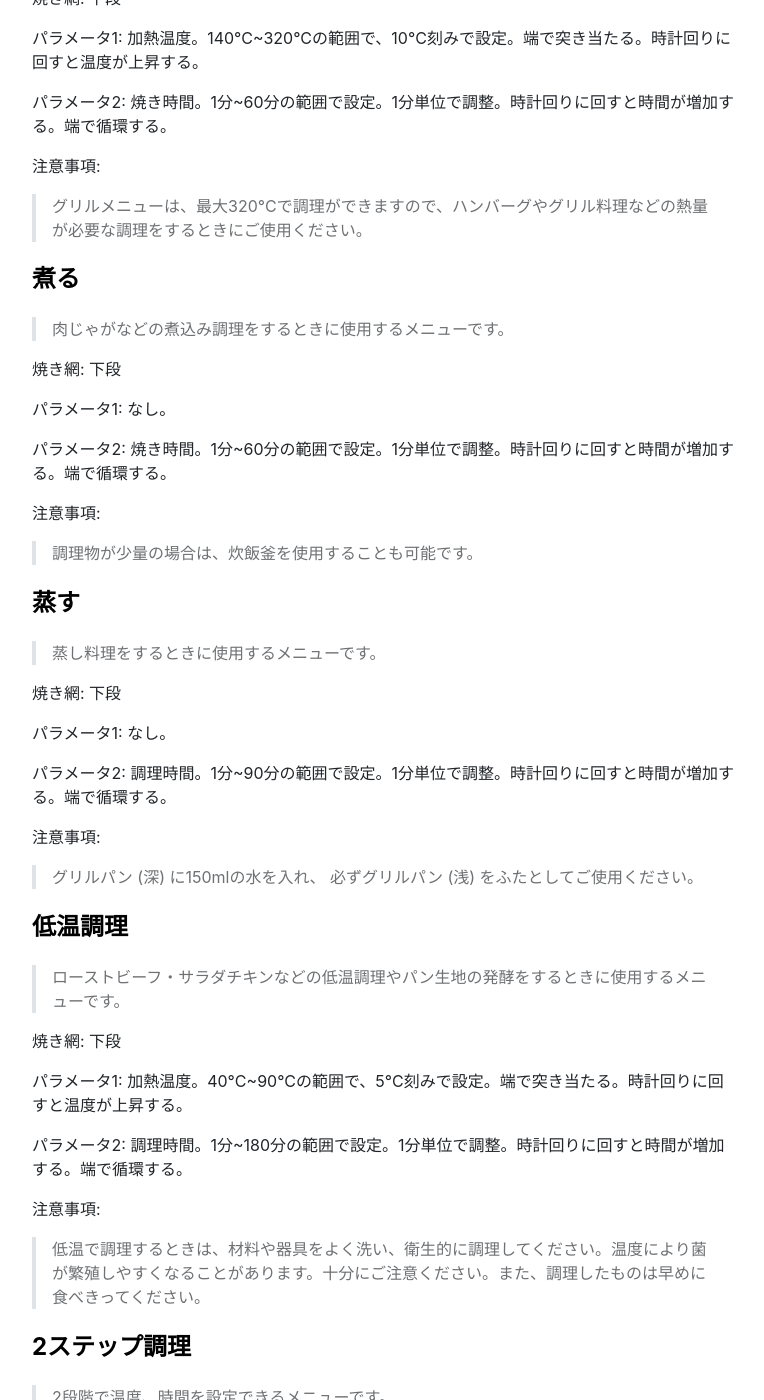
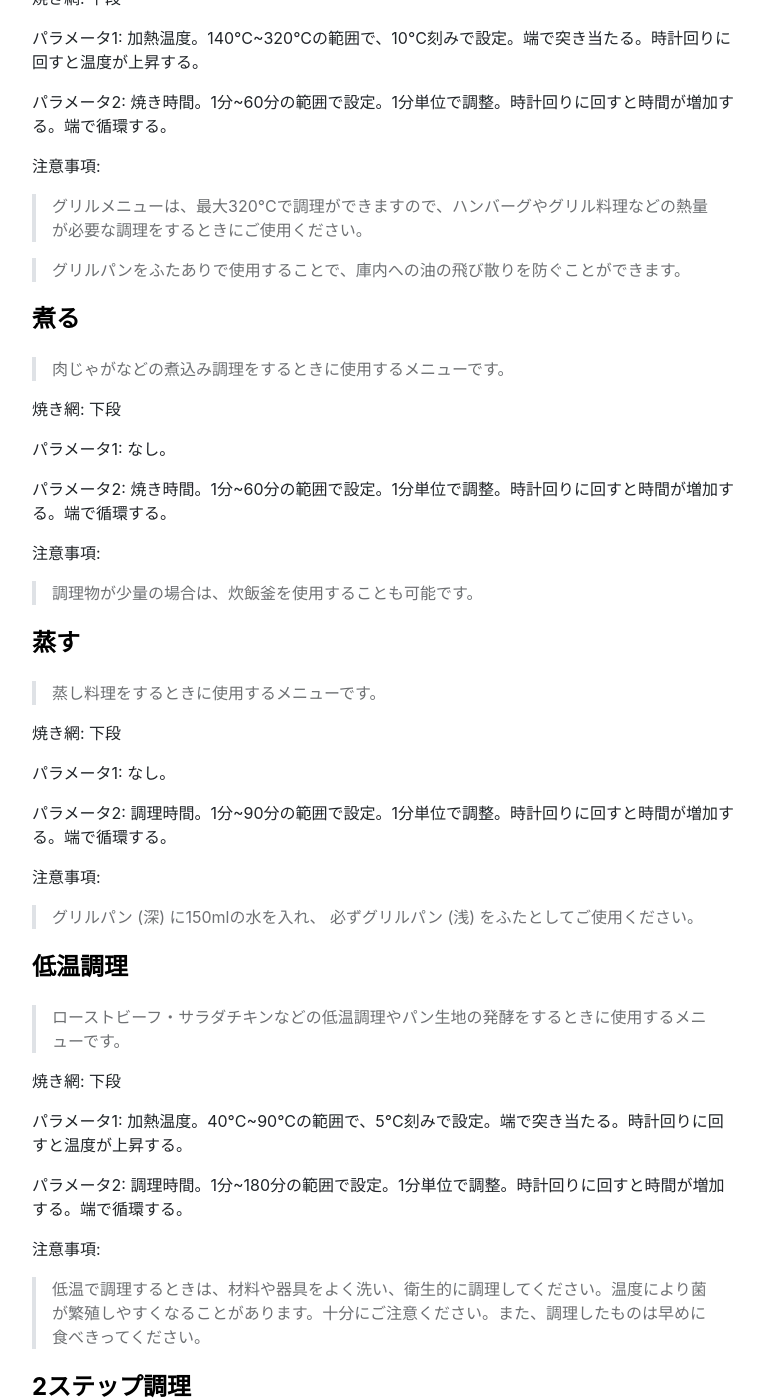
Before and after one commit to yncat/yncat.github.io, a Jekyll site: the page built from _posts/2026-02-23-アラジングラファイトトースター フラッグシップモデル 視覚補助情報.md, in a window 1280 px wide and 1400 px high, scrolled down 6713 px. Shown: the whole window, without its empty margins (256-1020 px from the left). Built offline with Jekyll 4.4.1, drawn with Linux system fonts in a browser that asks for light colours; nearby versions of some CDN libraries; some of the changed text lies outside the part shown.

Commit message:
Fix nits

```diff
--- a/_posts/2026-02-23-アラジングラファイトトースター フラッグシップモデル 視覚補助情報.md
+++ b/_posts/2026-02-23-アラジングラファイトトースター フラッグシップモデル 視覚補助情報.md
@@ -254,7 +254,10 @@
 パラメータ2: 焼き時間。1分~60分の範囲で設定。1分単位で調整。時計回りに回すと時間が増加する。端で循環する。
 
 注意事項:
+
 > グリルメニューは、最大320°Cで調理ができますので、ハンバーグやグリル料理などの熱量が必要な調理をするときにご使用ください。
+
+> グリルパンをふたありで使用することで、庫内への油の飛び散りを防ぐことができます。
 
 ## 煮る
 
@@ -301,7 +304,7 @@
 
 > 2段階で温度、時間を設定できるメニューです。
 
-焼き網: 料理により異なる
+焼き網: レシピにより使い分ける。グリルパンを使用することもある。
 
 パラメータ1: 加熱温度。60°C~280°Cの範囲で、5°C刻みで設定。端で突き当たる。時計回りに回すと温度が上昇する。
 
```
